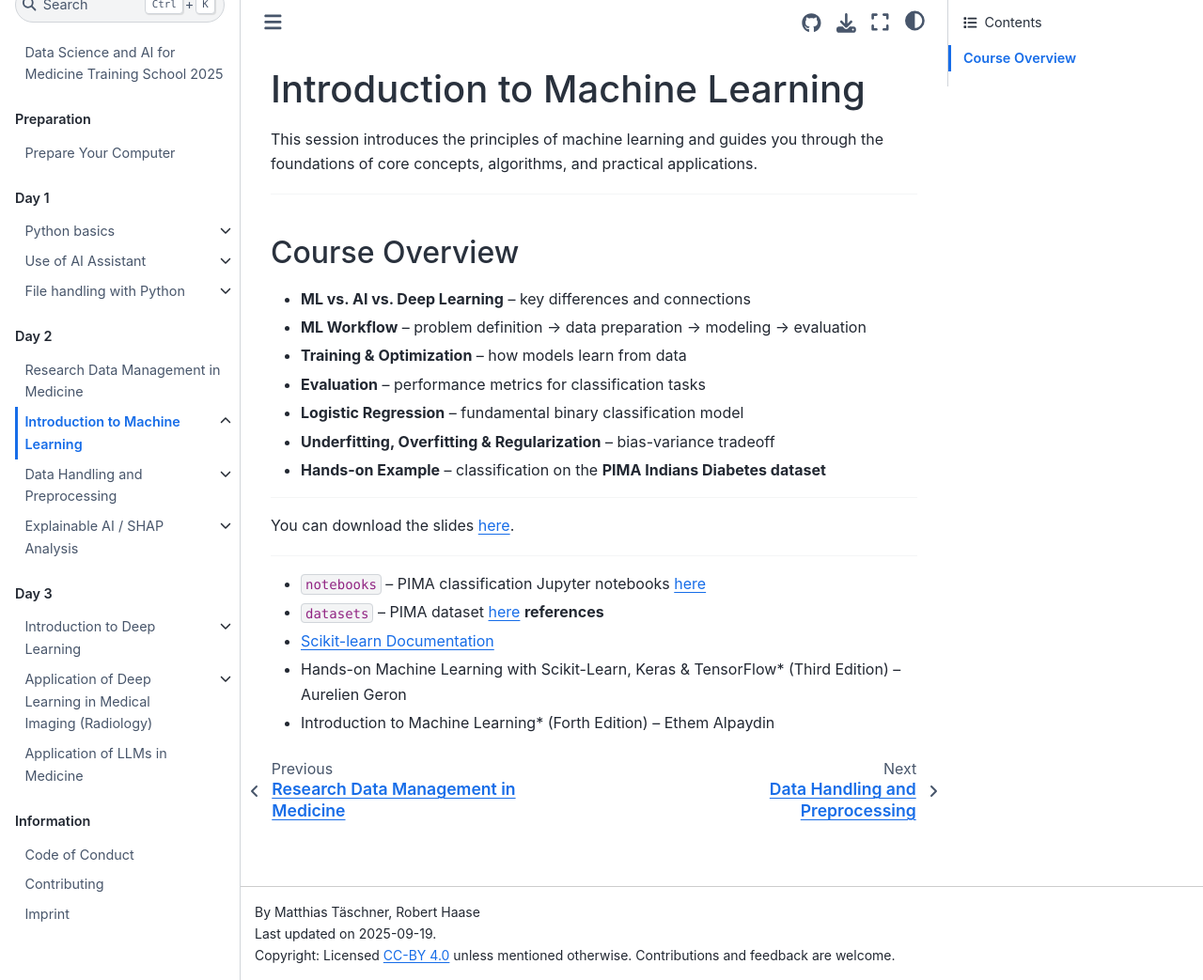
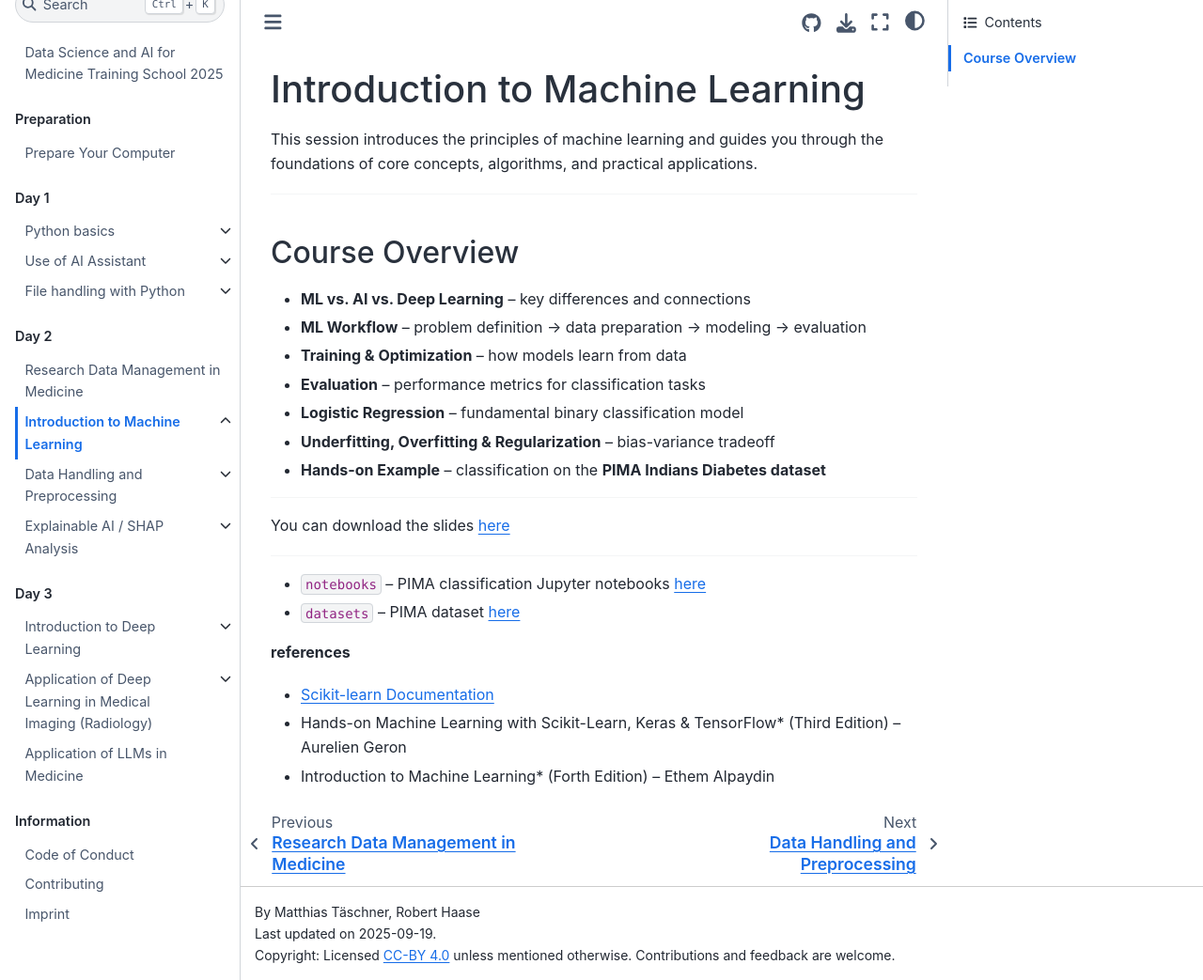
Before and after one commit to ScaDS/ai4medicine-2025, a Jupyter Book: the page built from day2.2_ml_introduction/readme.md, in a window 1280 px wide and 1043 px high. Shown: the whole window at 94% size. Built offline with Jupyter Book 1.0.4 settings and Sphinx 7.4.7 and the Sphinx Book theme 1.1.4, drawn with Linux system fonts in a browser that asks for light colours; pages that are not in the unit, such as notebooks, are missing from menus.

```diff
--- a/day2.2_ml_introduction/readme.md
+++ b/day2.2_ml_introduction/readme.md
@@ -16,12 +16,13 @@ This session introduces the principles of machine learning and guides you throug
 
 ---
 
-You can download the slides [here](ML_intro_ScaDSAI_2025.pdf).
+You can download the slides [here](ML_intro_ScaDSAI_2025.pdf)
 
 ---
 
 * `notebooks` – PIMA classification Jupyter notebooks [here](https://github.com/ScaDS/ai4medicine-2025/blob/main/day2.2_ml_introduction/Binary_Classification_PIMA.ipynb)
 * `datasets` – PIMA dataset [here](https://github.com/ScaDS/ai4medicine-2025/blob/main/day2.2_ml_introduction/PIMA_Indians_Diabetes.csv)
+
 **references**
 * [Scikit-learn Documentation](https://scikit-learn.org/stable/)
 * Hands-on Machine Learning with Scikit-Learn, Keras & TensorFlow* (Third Edition) – Aurelien Geron
```
